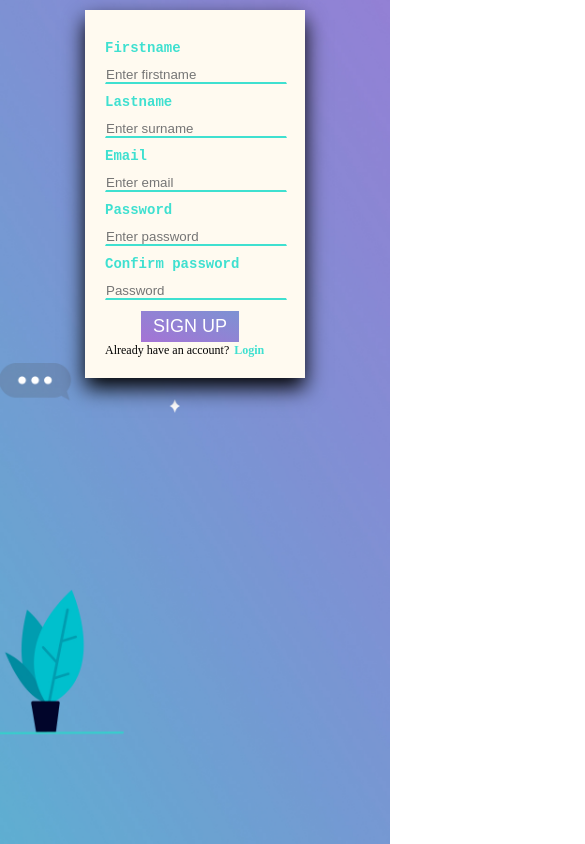
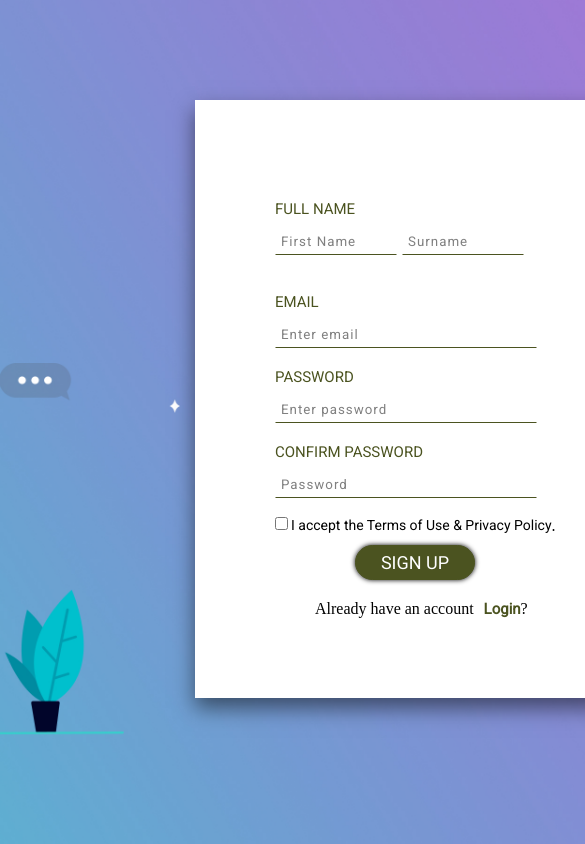
Before and after one commit to zonebyte/smokey, a plain HTML site: page teamsmokeysignup.html in a window 390 px wide. Shown: the top 844 px of the page, 585 px wide, since content can reach past the window. Drawn offline with Linux system fonts and the light colour scheme.

Commit message:
Add files via upload

```diff
--- a/teamsmokeysignup.css
+++ b/teamsmokeysignup.css
@@ -12,54 +12,89 @@ html{
 height: 100vh;
 
 
+}#myform {
+  padding:80px;
+  margin-left: 50%;
+  background-color: white;
+  width:290px;
+  justify-content: center;
+  margin-top:100px;
+  box-shadow: 0 10px 20px rgba(0,0,0,0.5);
+
 }
-#myform {
- background-color:floralwhite;
- box-shadow: 0 10px 20px rgba(0,0,0,9);
- justify-content: center;
-margin-left:auto;
-		margin-right: auto;
-		width: 250px;
-		padding:50px;
-		margin-top: 60px;
+input[type="email"], input[type="password"], .firname, .surname{
+ border: 1px solid white;
+ background-color: transparent;
+ border-bottom: 1px solid rgb(75,83,32);
+font-family:'Roboto', sans-serif;
+ padding:5px;
+ width: 110px;
+letter-spacing: 1px;
 }
-input[type="email"], input[type="password"], input[type="text"] {
- border: 1px solid floralwhite;
- background-color: transparent;
- border-bottom: 2px solid rgb(63,224,208);
- width: 250px;
+
+.surname{
+margin-left:5px;
+}
+input[type="email"], input[type="password"] {
+	width: 250px;
 }
 span {
-display:inline-block;
-  font-size:25px;
-  font-family:monospace;
-  color:rgb(63,224,208);
-  font-weight: bold;
-padding-top:10px;
+  display:inline-block;
+  font-size:15px;
+  margin-top:20px;
 padding-bottom:10px;
-
+  font-family:'Roboto', sans-serif;
+  color:rgb(75,83,32);
+  font-weight:normal;
+  text-transform: uppercase;
 }
 .button {
-  background-image:linear-gradient(200deg,rgb(125,146,211),rgb(165,115,213));
-  border: 1px solid floralwhite;
-  padding:7px;
+   padding:6px;
+  width:120px;
+  background-color:rgb(75,83,32);
+  border: 1px solid rgb(75,83,32);
+  font-family: 'Roboto', sans-serif;
   color:white;
-  font-size: 20px;
-  margin-left: 50px;
+  font-size: 18px;
+  font-weight: lighter;
+  margin-left: 80px;
 margin-top:10px;
-  width: 150px;
-  outline: none;
+  box-shadow: 0 0 5px rgba(0,0,0,2);
+  border-radius: 20px;
+outline: none;
   cursor: pointer;
 }
-
 .reg {
   display:inline-block;
   position: relative;
   text-decoration: none;
   font-size: 15px;
-  color:rgb(63,224,208);
+  font-family:'Roboto', sans-serif;
+  color:rgb(75,83,32);
   font-weight: bold;
-  left:10px;
+  margin-left: 10px;
+margin-top:20px;
+
+}
+
+.have {
+	margin-left:40px;
+}
+.use{
+  font-size: 14px;
+  font-family: 'Roboto', sans-serif;
+  position: relative;
+  display: inline-block;
+  bottom:1px;
+margin-top:20px;
+}
+
+input[type="checkbox"] {
+	margin-right:3px;
+}
+::placeholder {
+  color:grey;
+  opacity: 1;
 }
 
 .modal {
@@ -112,7 +147,7 @@ margin-top:10px;
   text-align: center;
   cursor: pointer;
   border-radius: 0.25rem;
-  background-color: lightgray;
+  background-color: lightgrey;
 
   /*color: #aaa;
   float: right;
@@ -121,7 +156,7 @@ margin-top:10px;
 }
 
 .close-button:hover {
-  background-color: darkgray;
+  background-color: darkgrey;
   cursor: pointer;
 }
 
@@ -132,54 +167,14 @@ margin-top:10px;
   text-align: center;
   cursor: pointer;
   border-radius: 0.25rem;
-  background-color: lightgray;
+  background-color: lightgrey;
 
   /*color: #aaa;
   float: right;
   font-size: 28px;
   font-weight: bolder;*/
 }
-
 .close-button2:hover {
-  background-color: darkgray;
+  background-color: darkgrey;
   cursor: pointer;
 }
-@media only screen and (max-width: 600px){
-	#myform {
-		margin-left:auto;
-		margin-right: auto;
-		width: 180px;
-		padding:20px;
-		margin-top: 10px;
-	}
-
-span {
-
-  font-size:14px;
-padding-top:10px;
-padding-bottom:10px;
-
-}
-input[type="email"], input[type="password"], input[type="text"] {
-
- width: 180px;
-}
-.button {
-  padding:5px;
-  font-size: 18px;
-  margin-left: 35px;
-  width: 100px;
-
-}
-.reg {
-  font-size: 12px;
-  color:rgb(63,224,208);
-  font-weight: bold;
-  left:5px;
-}
-
-p {
-	font-size: 12px;
-}
-
-}
--- a/teamsmokeysignup.html
+++ b/teamsmokeysignup.html
@@ -5,42 +5,28 @@
   <meta name="viewport" content="width=device-width, initial-scale=1.0">
   <meta http-equiv="X-UA-Compatible" content="ie=edge">
   <link rel="stylesheet" href="teamsmokeysignup.css" type="text/css">
+  <link href="https://fonts.googleapis.com/css?family=Roboto&display=swap" rel="stylesheet">
   <title>Signup page</title>
+</head>
 
-
-</head>
 <body>
 
-  <div id="mymodal" class="modal">
-    <div class="modal-content">
-      <span class="close-button">&times;</span>
-      <h1>The Firstname, Surname, and Password must exceed 4 characters</h1>
-    </div>
-  </div>
-  <div id="mymodal2" class="modal">
-    <div class="modal-content">
-      <span class="close-button2">&times;</span>
-      <h1>Congratulations. You can now <a href="index.html">login</a> with your details</h1>
-    </div>
-  </div>
   <div id="myform">
   <form action="#" id="valid_psswd" onsubmit="validate();">
-    <p><span>Firstname</span> <br>
-    <input class="firname" type="text" placeholder="Enter firstname" required><br></p>
-    <p><span>Lastname</span> <br>
-    <input class="surname" type="text" placeholder="Enter surname" required><br></p>
+   <p> <span>Full Name</span> <br>
+    <input class="firname" type="text" placeholder="First Name" id="fir_name" required><input class="surname" type="text" placeholder="Surname"id="sur_name" required><br> <br></p>
     <p><span>Email</span> <br>
     <input class="email" type="email" placeholder="Enter email" required><br></p>
     <p><span>Password</span> <br>
     <input class="password" type="password" id="psswd" placeholder="Enter password" required><br></p>
     <p><span>Confirm password</span> <br>
     <input class="conpassword" type="password" id="conf_psswd" placeholder="Password" required><br></p>
+
+    <p class="use"><input type="checkbox">I accept the Terms of Use & Privacy Policy</p>.
     <button class="button">SIGN UP</button><br>
-    <p>Already have an account?<a href="index.html" class="reg">Login</a></p>
+    <p class="have">Already have an account<a href="index.html" class="reg">Login</a>?</p>
   </form>
   </div>
-
-
   <script type="text/javascript" src="smokey.js"></script>
 </body>
 </html>
```
